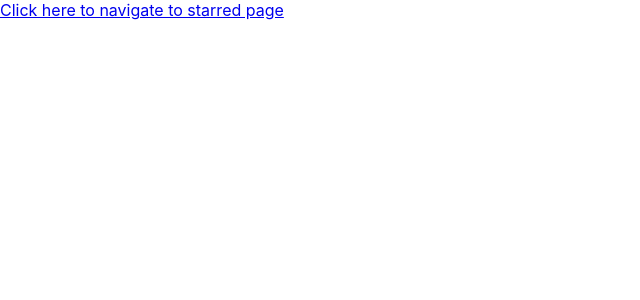
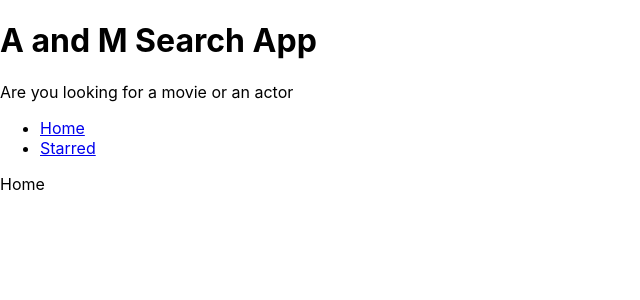
Before and after one commit to srisaisnigdha/cine-search-hub, a React (Create React App) app: page / in a window 1280 px wide. Shown: the top 300 px of the page, without its empty margins (0-640 px from the left). Built offline with nearby package versions, Linux system fonts and the light colour scheme.

Commit message:
added navigatio and Shared Layout for home and starred pages

```diff
--- a/src/App.jsx
+++ b/src/App.jsx
@@ -1,13 +1,16 @@
 import { BrowserRouter, Routes, Route } from 'react-router-dom'
 import Home from "./pages/Home"
 import Starred from "./pages/Starred"
+import MainLayout from './components/MainLayout';
 
 function App() {
   return (
     <BrowserRouter>
       <Routes>
-        <Route path="/" element={<Home />} />
-        <Route path="/starred" element={<Starred/>} />
+        <Route element={<MainLayout />}>
+          <Route path="/" element={<Home />} />
+          <Route path="/starred" element={<Starred />} />
+        </Route>
         <Route path="*" element={<div>Not Found</div>} />
         {/* <Route path="/" element={<App />}>
           <Route index element={<Home />} />
--- /dev/null
+++ b/src/components/AppTitle.jsx
@@ -0,0 +1,8 @@
+export default function AppTitle(props) {
+    const { title = "A and M Search App", subtitle = "Are you looking for a movie or an actor" } = props
+
+    return <div>
+        <h1>{title}</h1>
+        <p>{subtitle}</p>
+    </div>
+}
--- /dev/null
+++ b/src/components/MainLayout.jsx
@@ -0,0 +1,14 @@
+import { Outlet } from "react-router-dom"
+import Navs from "./Navs"
+import AppTitle from "./AppTitle"
+
+const MainLayout = () => {
+    return <div>
+        {/* This is Shared Layout */}
+        <AppTitle />
+        <Navs />
+        <Outlet />
+    </div>
+}
+
+export default MainLayout
--- /dev/null
+++ b/src/components/Navs.jsx
@@ -0,0 +1,27 @@
+import { Link } from 'react-router-dom'
+
+const LINKS = [
+    {
+        text: "Home",
+        to: "/"
+    },
+    {
+        text: "Starred",
+        to: "/starred"
+    }
+]
+// LINKS - array of objects
+
+const Navs = () => {
+    return <div>
+        <ul>
+            {LINKS.map((item) => (
+                <li key={item.to}>
+                    <Link to={item.to}>{item.text}</Link>
+                </li>
+            ))}
+        </ul>
+    </div>
+}
+
+export default Navs;
--- a/src/pages/Home.jsx
+++ b/src/pages/Home.jsx
@@ -1,10 +1,8 @@
-import { Link } from 'react-router-dom'
-
 const Home = () => {
     // return (<div>Home Page</div>)
     return (
         <div>
-            <Link to='/starred'>Click here to navigate to starred page</Link>
+            Home
         </div>
     )
 }
```
